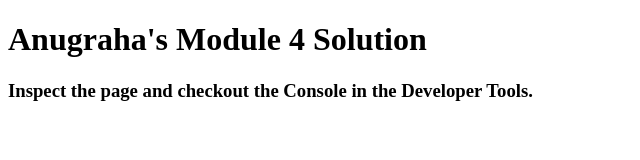
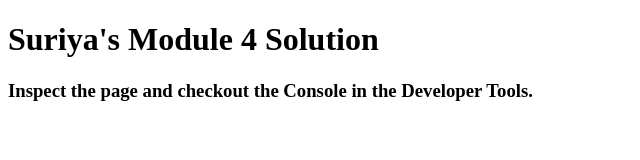
Before and after one commit to 47Suriya/Coursera, a plain HTML site: page module-4-solution/index.html in a window 1280 px wide. Shown: the whole page, without its empty margins (0-640 px from the left). Drawn offline with Linux system fonts and the light colour scheme.

Commit message:
Update index.html

```diff
--- a/module-4-solution/index.html
+++ b/module-4-solution/index.html
@@ -11,7 +11,7 @@
   <script src="script.js"></script>
 </head>
 <body>
-  <h1>Anugraha's Module 4 Solution</h1>
+  <h1>Suriya's Module 4 Solution</h1>
   <h3>Inspect the page and checkout the Console in the Developer Tools.</h3>
 </body>
 </html>
```
